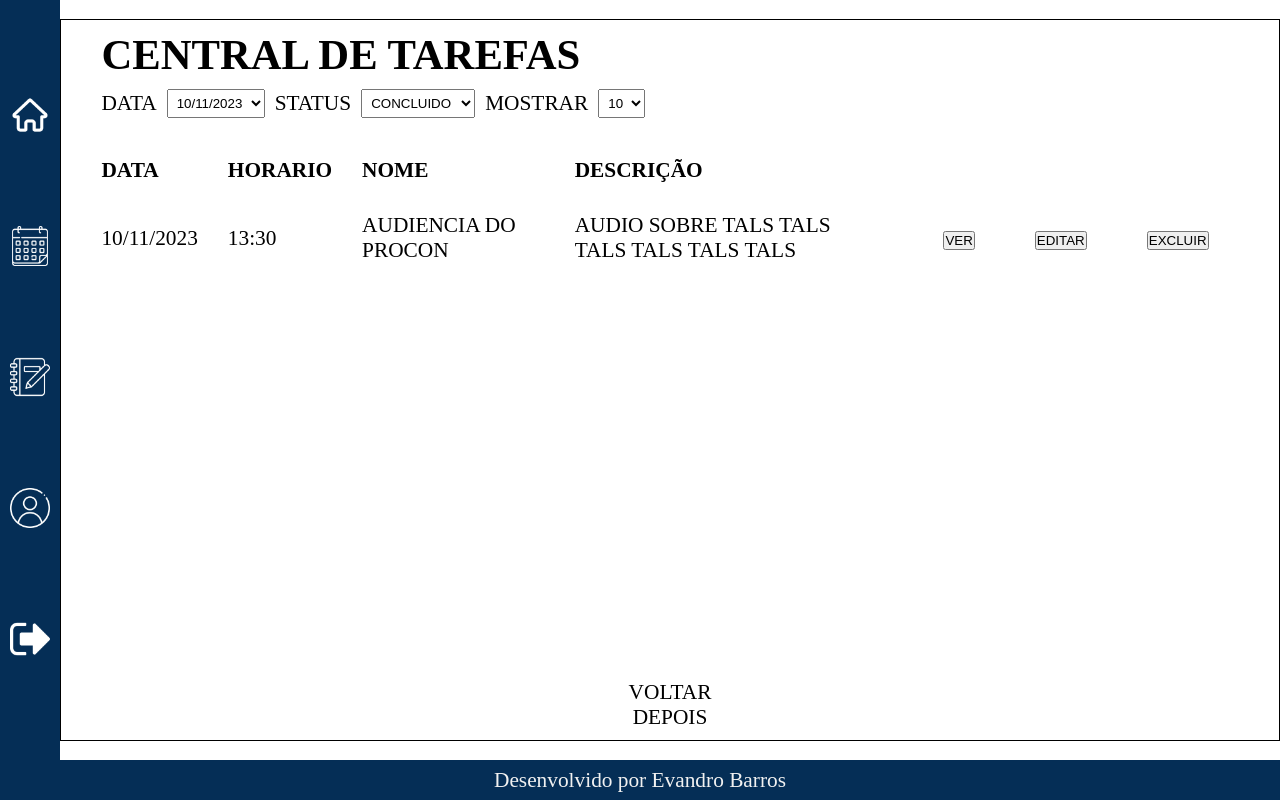
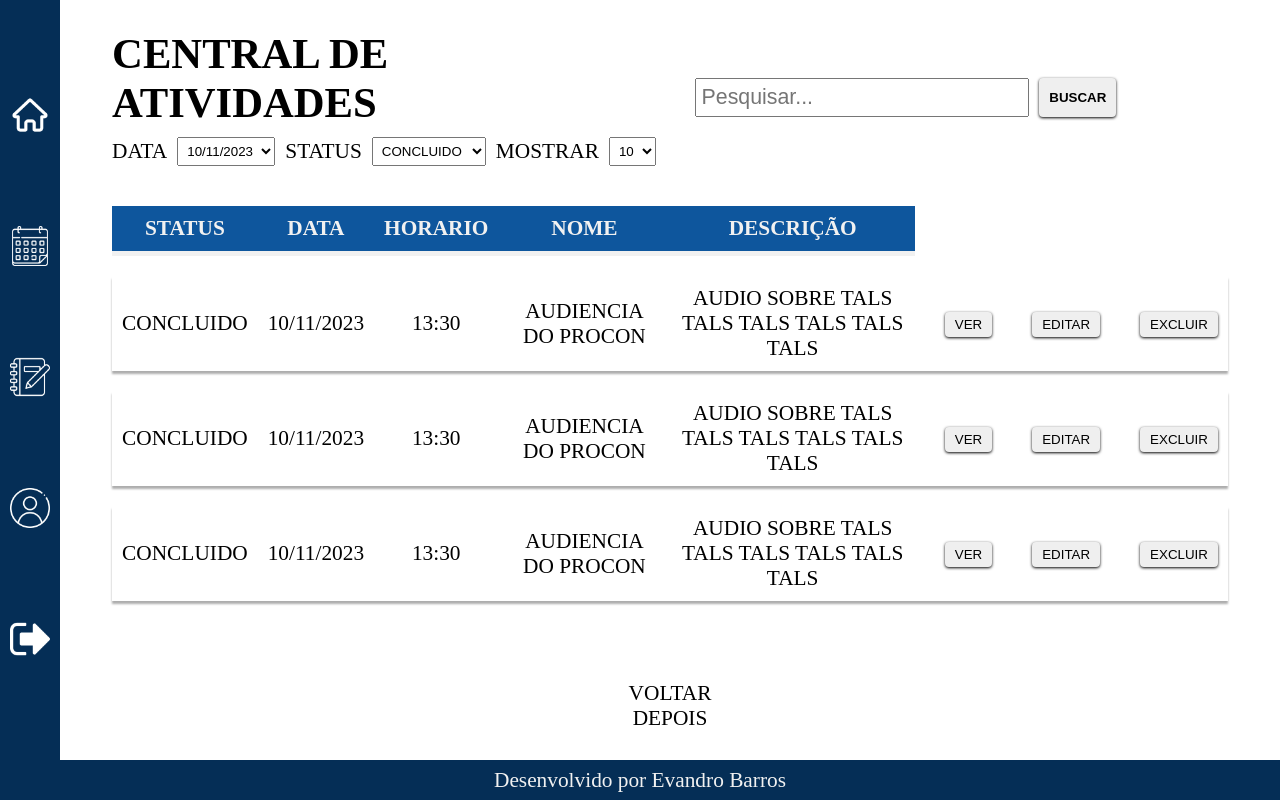
Before and after one commit to evandrob10/ProjetoAgenda, a plain HTML site: page pages/agenda/pages/tarefas/index.html in a window 1280 px wide. Drawn offline with Linux system fonts and the light colour scheme.

Commit message:
Criação do componete: pesquisa e edição do estilo da tarefa

```diff
--- a/js/script-padrao.js
+++ b/js/script-padrao.js
@@ -1,5 +1,4 @@
 let submenu = document.querySelectorAll(".cabecalho ul li div");
-
 submenu.forEach((Element)=>{
     Element.addEventListener("click",()=>{
         let item = Element.querySelector("ol");
--- a/pages/agenda/pages/tarefas/css/agenda.module.css
+++ /dev/null
@@ -1,48 +0,0 @@
-main{
-    font-size: 16pt;
-}
-#conteudo{
-    width: 100%;
-    height: 95%;
-    display: flex;
-    align-items: center;
-    flex-direction: column;
-    border: 1px solid;
-}
-
-#central,#tarefas,#botoes-auxiliar{
-    width: 95%;
-    padding: 10px;
-}
-#central-tarefas h1{
-    font-size: 32pt;
-    margin-bottom: 10px;
-    text-transform: uppercase;
-}
-.filtros div{
-    display: flex;
-}
-.filtros div div{
-    display: flex;
-    align-items: center;
-    justify-content: center;
-}
-.filtros div p, .filtros div div{
-    text-align: center;
-    margin-right: 10px;
-}
-.filtros select{
-    padding: 5px;
-}
-#tarefas table{
-    text-align: left;
-    border-spacing: 0;
-}
-#tarefas table td, #tarefas table th{
-    padding: 20px 30px 10px 0px;
-    margin-right: 10px;
-}
-#botoes-auxiliar{
-    margin-top: auto;
-    text-align: center;
-}
--- /dev/null
+++ b/pages/agenda/pages/tarefas/css/atividades.module.css
@@ -0,0 +1,86 @@
+main{
+    font-size: 16pt;
+}
+#conteudo{
+    width: 98%;
+    height: 95%;
+    display: flex;
+    align-items: center;
+    flex-direction: column;
+}
+#central,#tarefas,#botoes-auxiliar{
+    width: 95%;
+    padding: 10px;
+}
+#central{
+    display: flex;
+    align-items: center;
+}
+#central .seach{
+    width: 50%;
+}
+#central .seach form{
+    display: flex;
+    justify-content: end;
+}
+#central .seach form input{
+    width: 60%;
+    padding: 5px;
+    font-size: 16pt;
+    margin-right: 10px;
+}
+#central .seach form button{
+    font-weight: 600;
+    padding: 10px 20px;
+}
+#central-tarefas{
+    width: 40%;
+}
+#central-tarefas h1{
+    font-size: 32pt;
+    margin-bottom: 10px;
+    text-transform: uppercase;
+}
+.filtros div{
+    display: flex;
+}
+.filtros div div{
+    display: flex;
+    align-items: center;
+    justify-content: center;
+}
+.filtros div p, .filtros div div{
+    text-align: center;
+    margin-right: 10px;
+}
+.filtros select{
+    padding: 5px;
+}
+#tarefas table{
+    border-spacing: 0 20px;
+    text-align: center;
+}
+#tarefas thead tr th{
+    color: #f1f1f1;
+    background-color: #0e569d;
+    border-bottom: 5px solid;
+}
+#tarefas button, #central .seach form button{
+    border: none;
+    cursor: pointer;
+    padding: 5px 10px;
+    border-radius: .3em;
+    box-shadow: 0px 1px 3px #000;
+}
+#tarefas table td, #tarefas table th{
+    padding: 10px;
+    margin-right: 10px;
+}
+#tarefas table tbody tr{
+    text-align: center;
+    box-shadow: 0px 3px 2px #00000052;
+}
+#botoes-auxiliar{
+    margin-top: auto;
+    text-align: center;
+}
--- a/pages/agenda/pages/tarefas/index.html
+++ b/pages/agenda/pages/tarefas/index.html
@@ -4,7 +4,7 @@
             <meta charset="utf-8" />
             <title>Calendario</title>
             <meta name="viewport" content="width=device-width, initial-scale=1.0" />
-            <link rel="stylesheet" type="text/css" href="./css/agenda.module.css" />
+            <link rel="stylesheet" type="text/css" href="./css/atividades.module.css" />
             <link rel="stylesheet" type="text/css" href="../../../../css/style-padrao.module.css"/>
             <script src="../../../../js/script-padrao.js" defer></script>
         </head>
@@ -46,7 +46,7 @@
                 <section id="conteudo">
                     <section id="central">
                         <div id="central-tarefas">
-                            <h1>Central de Tarefas</h1>
+                            <h1>Central de Atividades</h1>
                             <div class="filtros">
                                 <div>
                                     <div>
@@ -72,11 +72,18 @@
                                 </div>
                             </div>
                         </div>
+                        <div class="seach">
+                            <form action="">
+                                <input type="text" placeholder="Pesquisar...">
+                                <button type="submit">BUSCAR</button>
+                            </form>
+                        </div>
                     </section>
                     <section id="tarefas">
                         <table>
                             <thead>
                                 <tr>
+                                    <th>STATUS</th>
                                     <th>DATA</th>
                                     <th>HORARIO</th>
                                     <th>NOME</th>
@@ -85,6 +92,45 @@
                             </thead>
                             <tbody>
                                 <tr>
+                                    <td>CONCLUIDO</td>
+                                    <td>10/11/2023</td>
+                                    <td>13:30</td>
+                                    <td>AUDIENCIA DO PROCON</td>
+                                    <td>AUDIO SOBRE TALS TALS TALS TALS TALS TALS</td>
+                                    <td></td>
+                                    <td>
+                                        <button type="button">VER</button>
+                                    </td>
+                                    <td></td>
+                                    <td>
+                                        <button type="button">EDITAR</button>
+                                    </td>
+                                    <td></td>
+                                    <td>
+                                        <button type="button">EXCLUIR</button>
+                                    </td>
+                                </tr>
+                                <tr>
+                                    <td>CONCLUIDO</td>
+                                    <td>10/11/2023</td>
+                                    <td>13:30</td>
+                                    <td>AUDIENCIA DO PROCON</td>
+                                    <td>AUDIO SOBRE TALS TALS TALS TALS TALS TALS</td>
+                                    <td></td>
+                                    <td>
+                                        <button type="button">VER</button>
+                                    </td>
+                                    <td></td>
+                                    <td>
+                                        <button type="button">EDITAR</button>
+                                    </td>
+                                    <td></td>
+                                    <td>
+                                        <button type="button">EXCLUIR</button>
+                                    </td>
+                                </tr>
+                                <tr>
+                                    <td>CONCLUIDO</td>
                                     <td>10/11/2023</td>
                                     <td>13:30</td>
                                     <td>AUDIENCIA DO PROCON</td>
```
